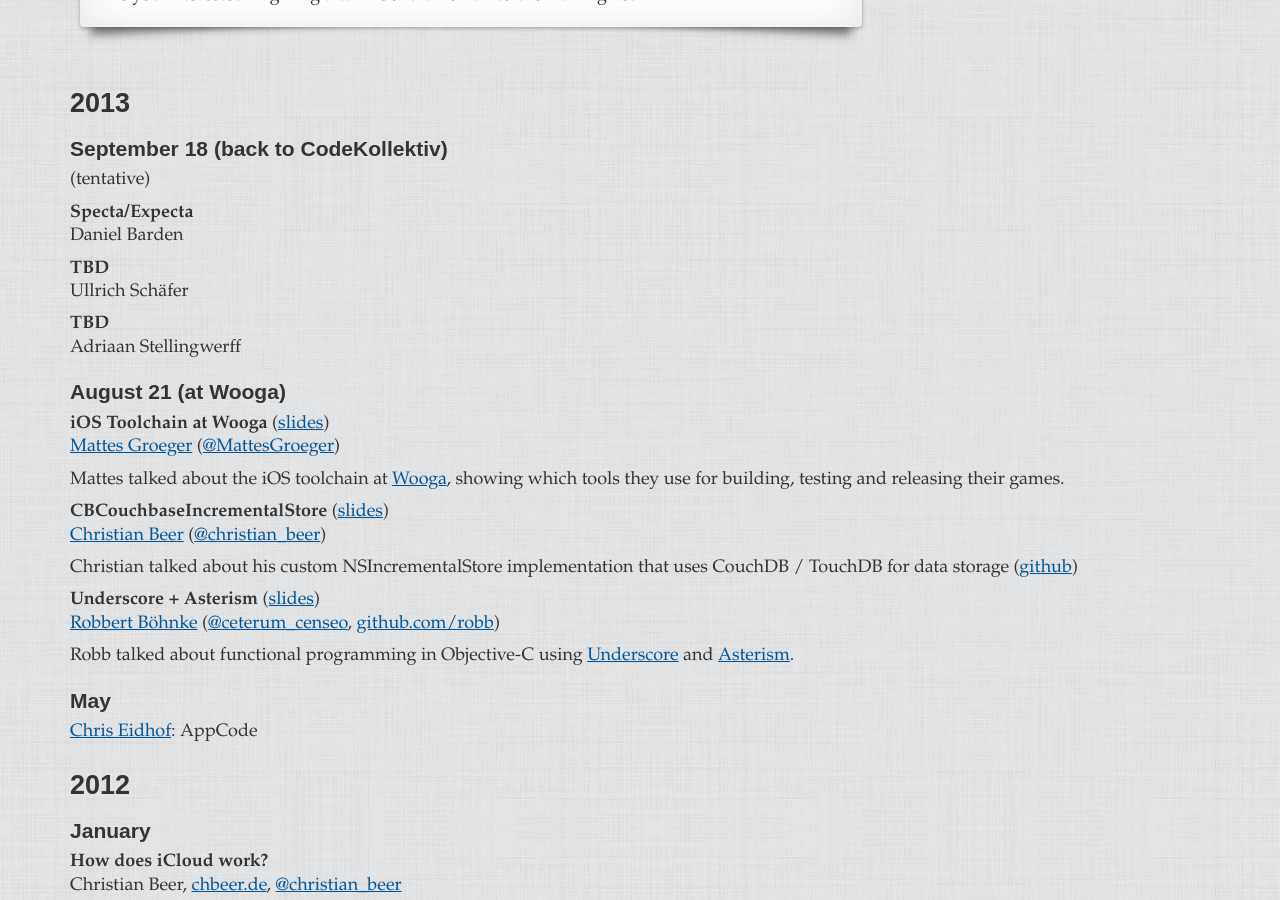
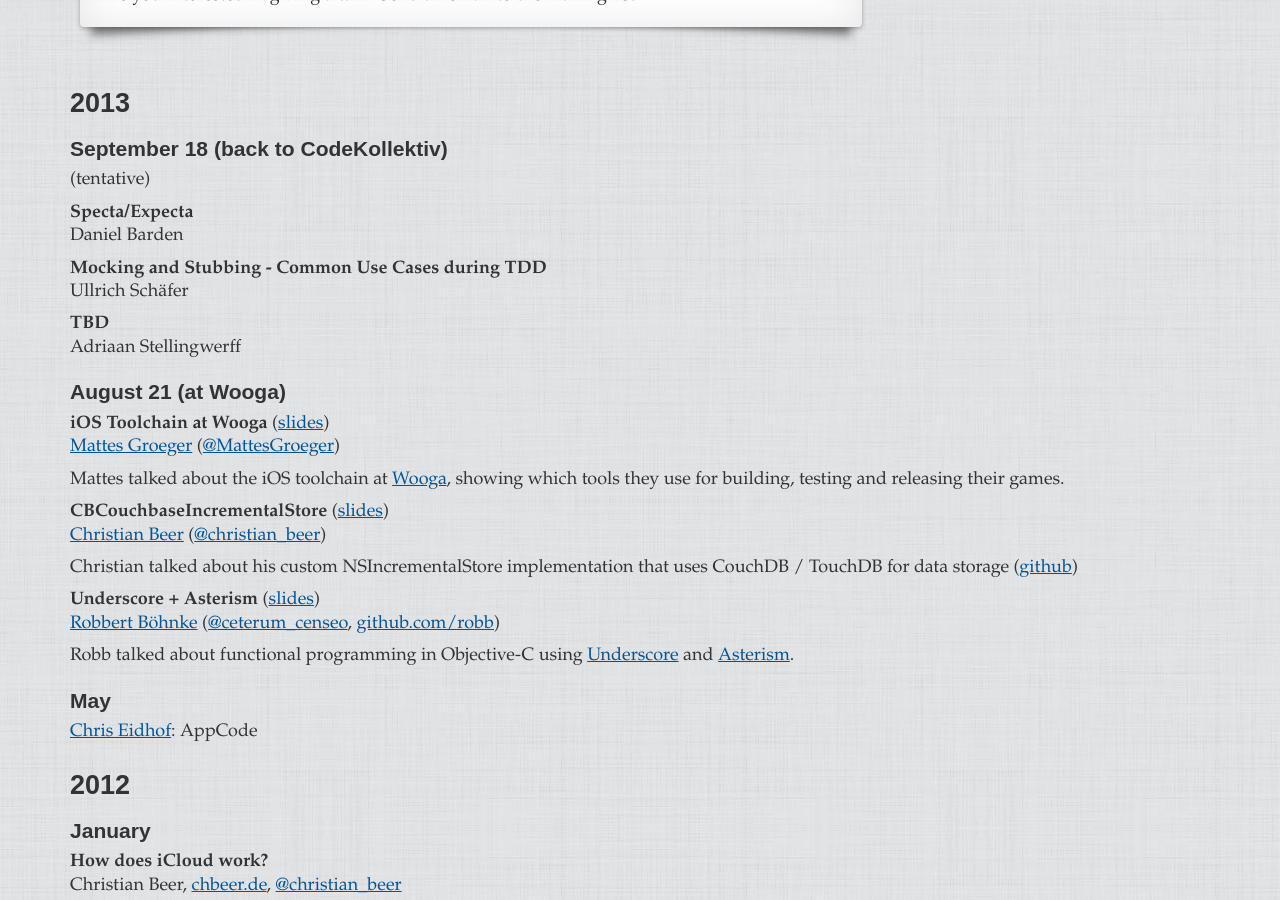
Before and after one commit to cocoaheads-berlin/cocoaheads-berlin.github.com, a Jekyll site: the page built from index.markdown, in a window 1280 px wide and 900 px high, scrolled down 1461 px. Built offline with Jekyll 4.4.1, drawn with Linux system fonts in a browser that asks for light colours; some web fonts are replaced; Markdown is read by kramdown in place of the engine named in the settings.

Commit message:
update Ullrich's talk title

```diff
--- a/index.markdown
+++ b/index.markdown
@@ -77,7 +77,7 @@ list!
 **Specta/Expecta**<br>
 Daniel Barden
 
-**TBD** <br>
+**Mocking and Stubbing - Common Use Cases during TDD** <br>
 Ullrich Schäfer
 
 **TBD** <br>
```
